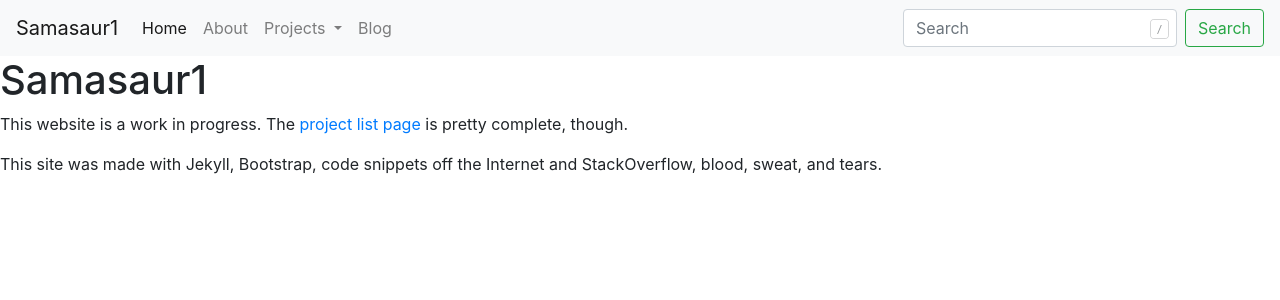
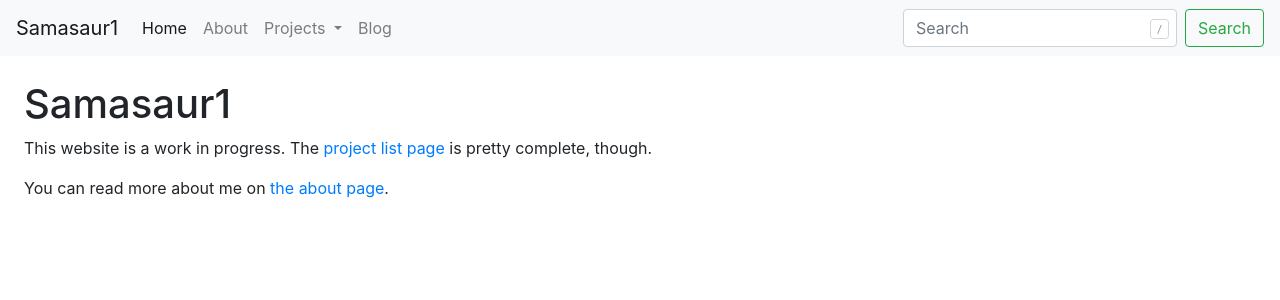
Before and after one commit to Samasaur1/samasaur1.github.io, a Jekyll site: the page built from index.md, in a window 1280 px wide. Shown: the top 300 px of the page. Built offline with Jekyll 4.4.1, drawn with Linux system fonts in a browser that asks for light colours.

Commit message:
Add padding to home and about pages (closes #9)
This is not a final revision to either of these pages,
  but the way that they were looking as they were was bugging me

```diff
--- a/index.md
+++ b/index.md
@@ -2,7 +2,14 @@
 layout: default
 title: Samasaur1 | Home
 ---
-# Samasaur1
-This website is a work in progress. The [project list page]({{ "/projects" | relative_url }}) is pretty complete, though.
+<div style="padding: 1.5em;">
 
-This site was made with Jekyll, Bootstrap, code snippets off the Internet and StackOverflow, blood, sweat, and tears.
+<h1>Samasaur1</h1>
+<p>
+This website is a work in progress. The <a href="{{ "/projects" | relative_url }}">project list page</a> is pretty complete, though.
+</p>
+<p>
+You can read more about me on <a href="{{ "/about" | relative_url }}">the about page</a>.
+</p>
+
+</div>
```
Also changed, not shown: about.md (+8 -7 lines).
